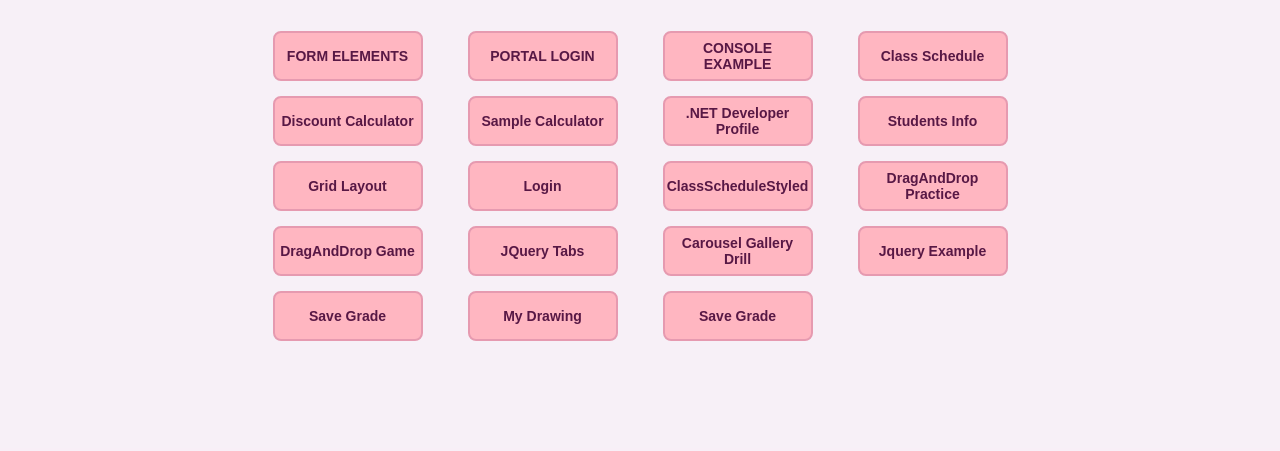
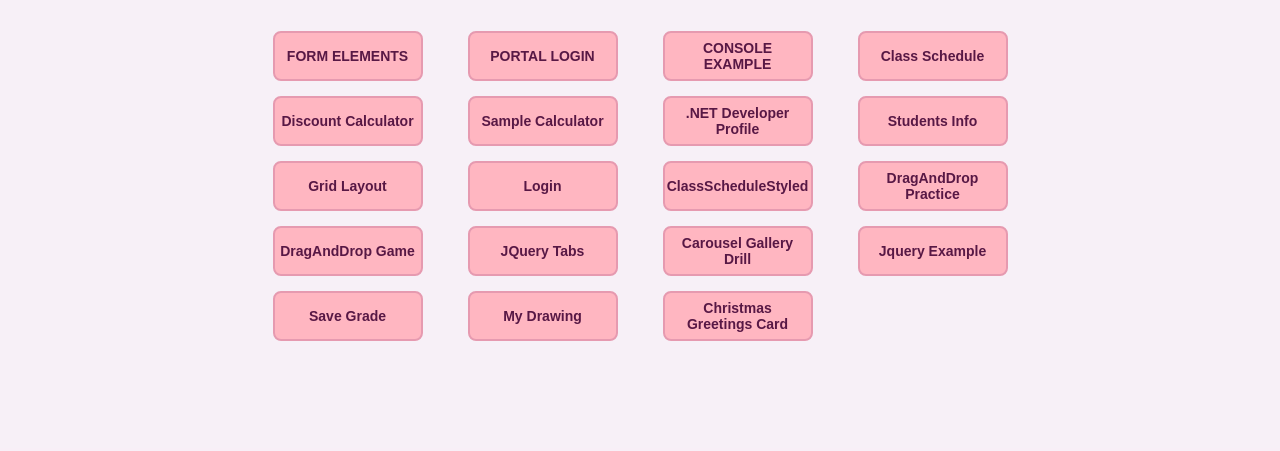
Before and after one commit to LiezelSamaniego/Website, a plain HTML site: page portfolio.html in a window 1280 px wide. Shown: the part 169-620 px from the top of the page. Drawn offline with Linux system fonts and the light colour scheme.

Commit message:
Fix project link for Christmas Greetings Card
Updated project link for Christmas Greetings Card.

```diff
--- a/portfolio.html
+++ b/portfolio.html
@@ -62,7 +62,7 @@
 
             <a href="Canvas.html" class="project-link">My Drawing</a>
 
-            <a href="christmasGreetingsCard.html" class="project-link">Save Grade</a>
+            <a href="christmasGreetingsCard.html" class="project-link">Christmas Greetings Card</a>
 
 
 
```
